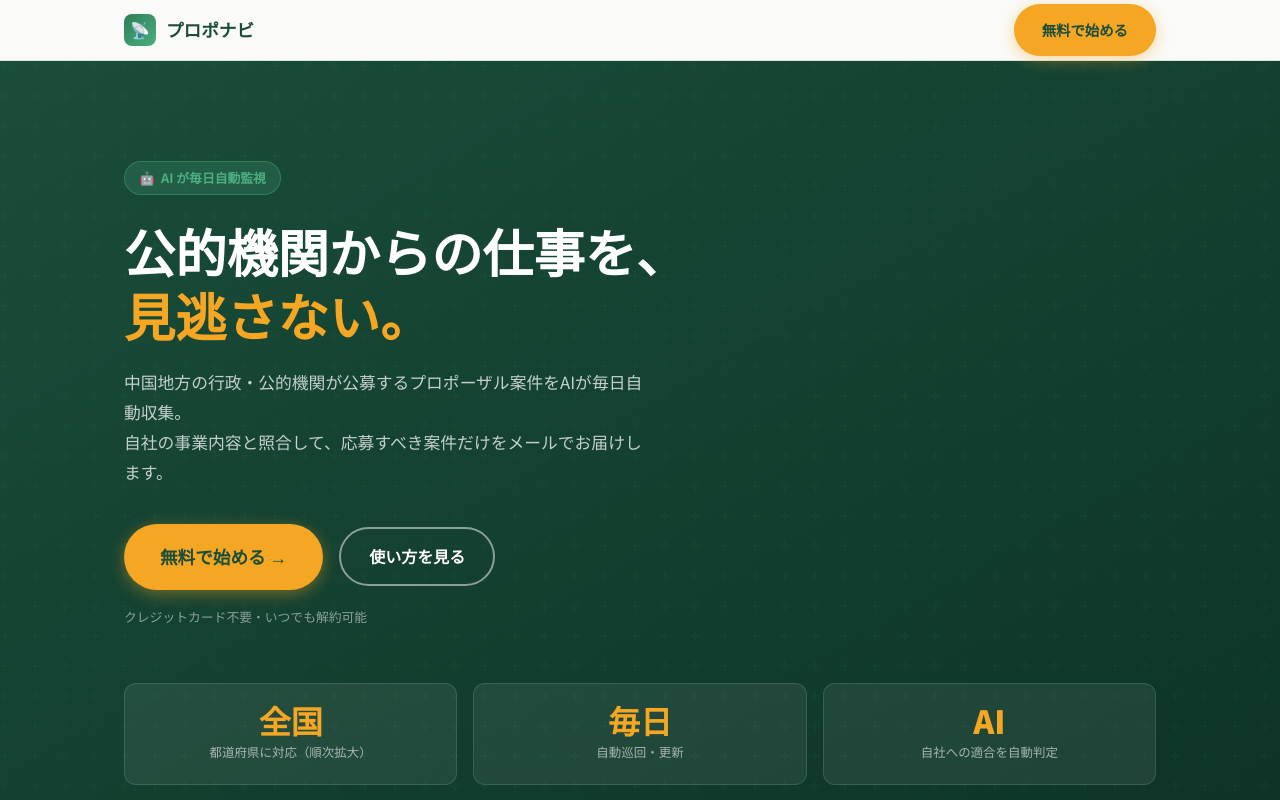
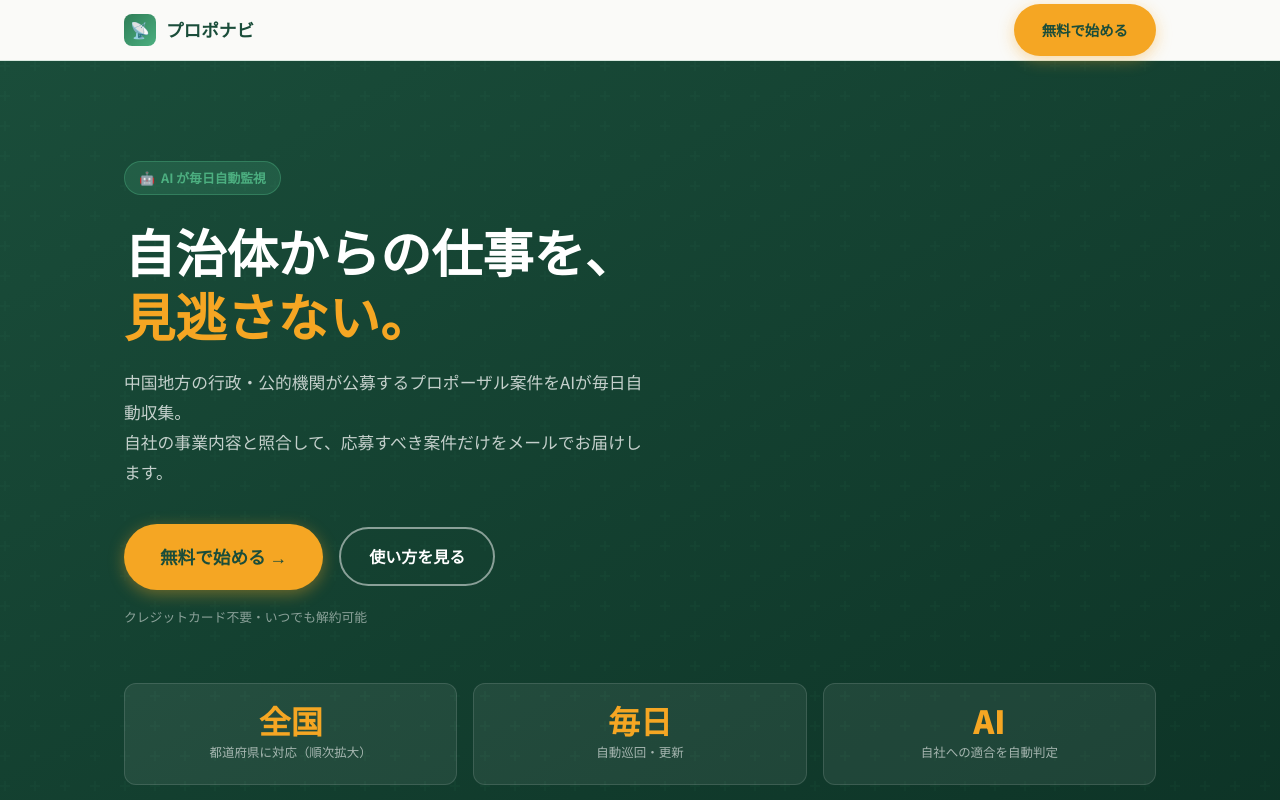
Before and after one commit to ryosoga/-anken-antenna, a plain HTML site: page index.html in a window 1280 px wide. Shown: the top 800 px of the page. Drawn offline with Linux system fonts and the light colour scheme.

Commit message:
fix: FVのヒーローコピーを「自治体からの仕事を、」に戻す
Co-Authored-By: Claude Sonnet 4.6 <noreply@anthropic.com>

```diff
--- a/index.html
+++ b/index.html
@@ -30,7 +30,7 @@
         <span>🤖</span> AI が毎日自動監視
       </div>
       <h1 class="hero-title">
-        公的機関からの仕事を、<br>
+        自治体からの仕事を、<br>
         <em>見逃さない。</em>
       </h1>
       <p class="hero-desc">
```
